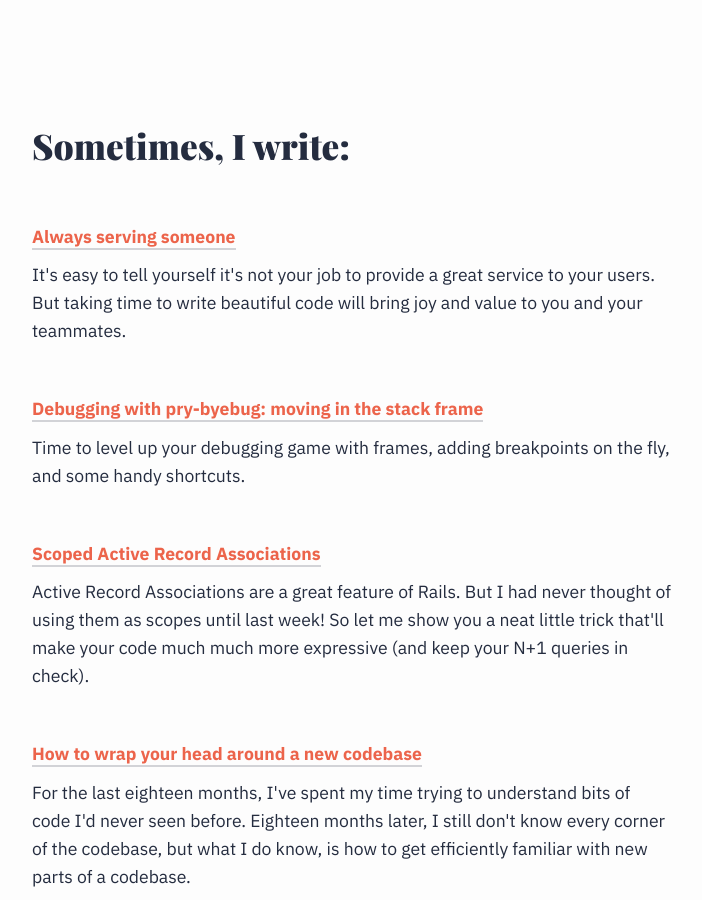
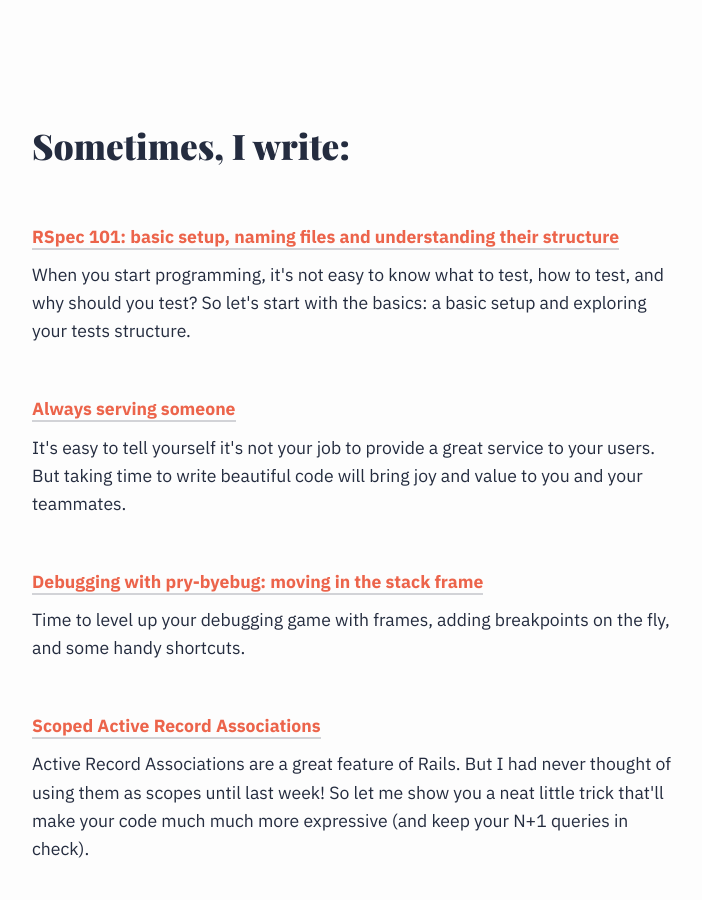
Before and after one commit to merciremi/remicodes, a Jekyll site: the page built from blog/index.html, in a window 1280 px wide and 900 px high. Shown: the whole window, without its empty margins (288-990 px from the left). Built offline with Jekyll 4.4.1, drawn with Linux system fonts in a browser that asks for light colours; some web fonts are replaced.

Commit message:
Publish RSpec 101

```diff
--- a/_drafts/rspec-101-setup-and-structure.md
+++ b/_posts/2021-03-09-rspec-101-setup-and-structure.md
@@ -1,8 +1,8 @@
 ---
 layout: post
-title: 'RSpec 101: naming files and understanding their structure'
-date: 2021-03-04
-excerpt: "When you learn development, it's not easy to know how to test, what to test, why should you test? Today, we'll check the first to writing tests with RSpec."
+title: 'RSpec 101: basic setup, naming files and understanding their structure'
+date: 2021-03-09
+excerpt: "When you start programming, it's not easy to know what to test, how to test, and why should you test? So let's start with the basics: a basic setup and exploring your tests structure."
 permalink: /rspec-101-basic-set-up/
 ---
 
```
Also changed, not shown: other parts of _posts/2021-03-09-rspec-101-setup-and-structure.md (+1 -1 lines).
